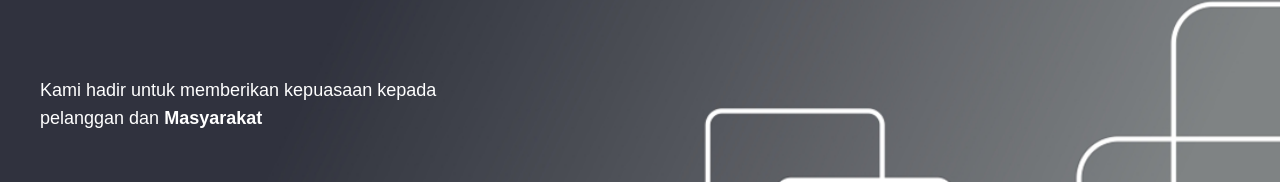
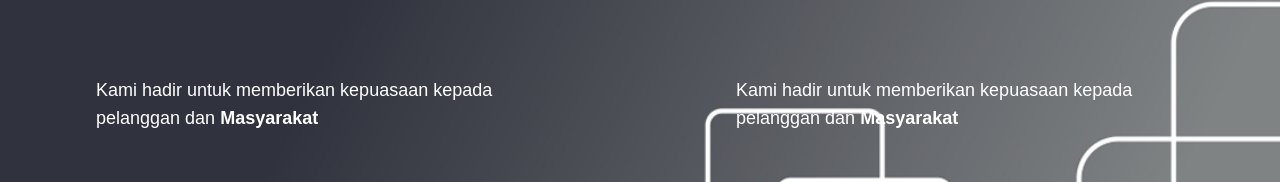
Before and after one commit to marcelino0707/faldog, a Next.js app: page / in a window 1280 px wide. Shown: the part 2130-2312 px from the top of the page. Built offline with nearby package versions, Linux system fonts and the light colour scheme.

Commit message:
footer part 2

```diff
--- a/src/app/components/Footer.js
+++ b/src/app/components/Footer.js
@@ -11,11 +11,15 @@ export default function Footer() {
             style={{ objectFit: "cover", objectPosition: "center" }}
             priority
             />
-            <div className="absolute inset-0 flex items-center justify-start px-10">
-            <h2 className="text-white text-lg font-medium max-w-md">
-                Kami hadir untuk memberikan kepuasaan kepada pelanggan dan{" "}
-                <strong className="font-bold">Masyarakat</strong>
-            </h2>
+            <div className="absolute inset-0 flex items-center justify-around w-full">
+                <h2 className="text-white text-lg font-medium max-w-md">
+                    Kami hadir untuk memberikan kepuasaan kepada pelanggan dan{" "}
+                    <strong className="font-bold">Masyarakat</strong>
+                </h2>
+                <h2 className="text-white text-lg font-medium max-w-md">
+                    Kami hadir untuk memberikan kepuasaan kepada pelanggan dan{" "}
+                    <strong className="font-bold">Masyarakat</strong>
+                </h2>
             </div>
         </div>
         </footer>
```
Also changed, not shown: public/Logo Footer.png (added).
